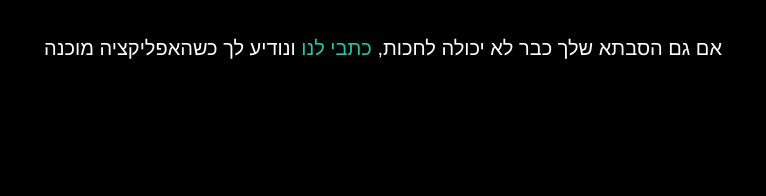
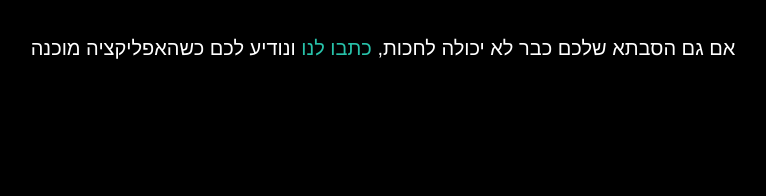
Before and after one commit to michalyashpe/grannysfeed_website, a plain HTML site: page index_heb.html in a window 1280 px wide. Shown: the part 2216-2412 px from the top of the page, 257-1023 px from the left. Drawn offline with nearby package versions, Linux system fonts and the light colour scheme; a web font is replaced by a local one.

Commit message:
heb fixes

```diff
--- a/index_heb.html
+++ b/index_heb.html
@@ -155,7 +155,7 @@
       <div class="col-lg-8 col-lg-offset-2">
         <h2>הצטרפו לרשימת ההמתנה</h2>
         <p>
-          אם גם הסבתא שלך כבר לא יכולה לחכות, <a target="_blank" href="mailto:michal@yashpe.com;keren171@gmail.com?subject=Please let me know when Granny's Feed is ready!">כתבי לנו</a> ונודיע לך כשהאפליקציה מוכנה
+          אם גם הסבתא שלכם כבר לא יכולה לחכות, <a target="_blank" href="mailto:michal@yashpe.com;keren171@gmail.com?subject=Please let me know when Granny's Feed is ready!">כתבו לנו</a> ונודיע לכם כשהאפליקציה מוכנה
         </p>
       </div>
     </div>
```
